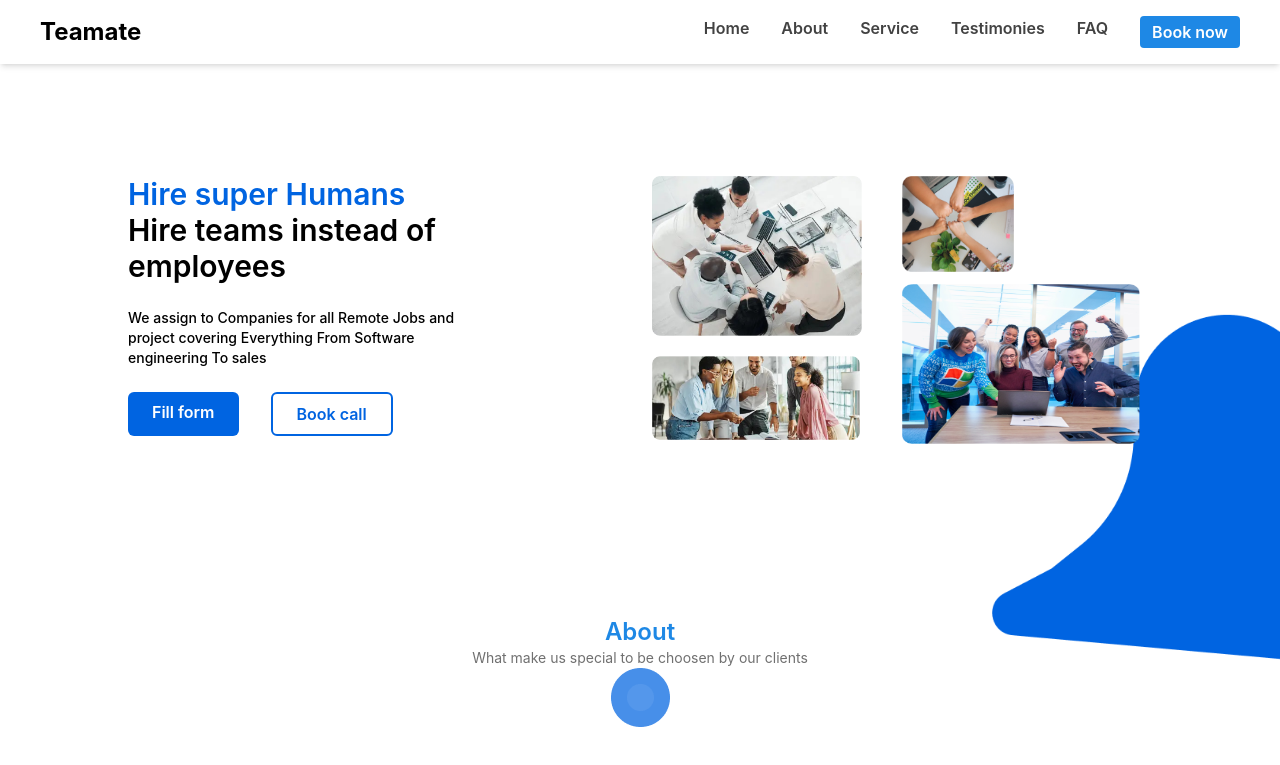
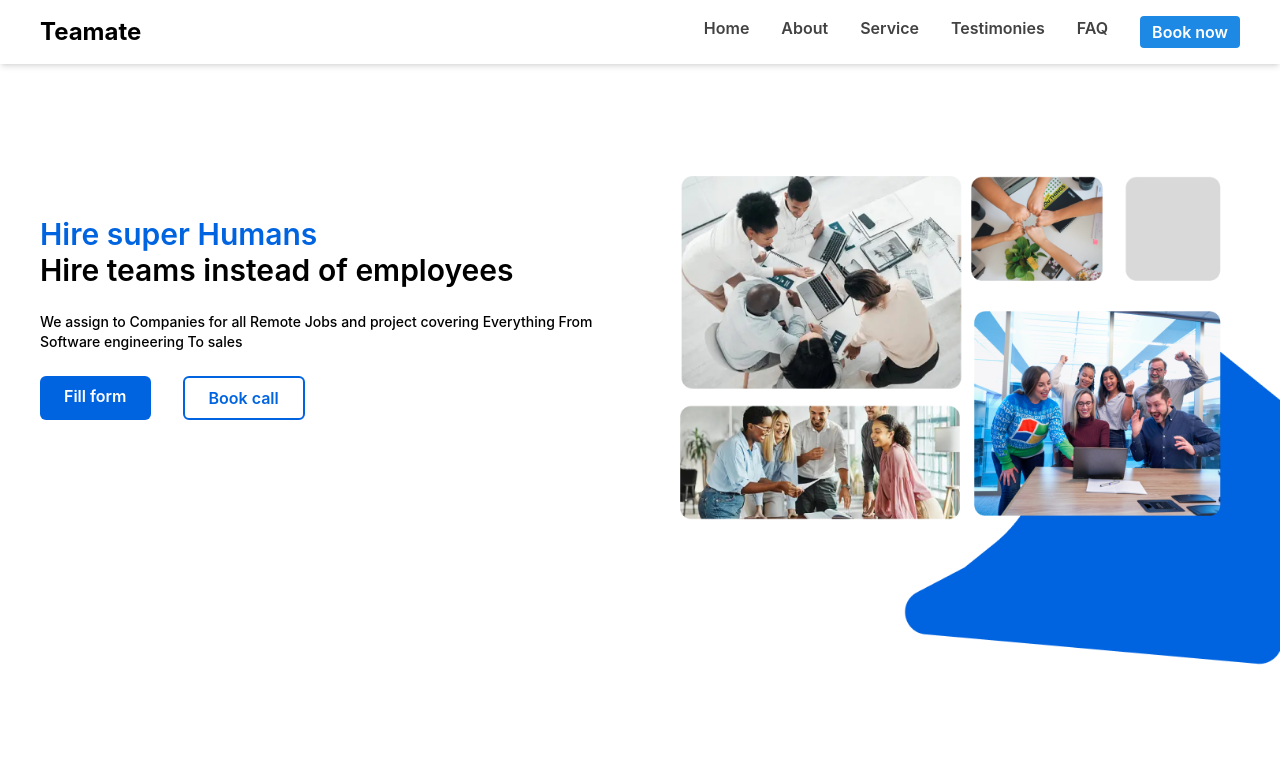
Before and after one commit to jodosjodos/teammate, a React (Vite) app: page / in a window 1280 px wide. Shown: the top 765 px of the page. Built offline with nearby package versions, Linux system fonts and the light colour scheme.

Commit message:
well laodign state

```diff
--- a/src/App.jsx
+++ b/src/App.jsx
@@ -10,14 +10,27 @@
 
 const App = () => {
   const [loading, setLoading] = useState(true);
+  const [progress, setProgress] = useState(10);
 
   useEffect(() => {
-    const timer = setTimeout(() => {
-      setLoading(false);
-    }, 1000); // Set the duration for your loading simulation
+    const timer = setInterval(() => {
+      setProgress((prevProgress) =>
+        prevProgress >= 100 ? 0 : prevProgress + 10
+      );
+    }, 100);
 
-    return () => clearTimeout(timer);
+    return () => {
+      clearInterval(timer);
+    };
   }, []);
+
+  useEffect(() => {
+    if (progress === 100) {
+      setTimeout(() => {
+        setLoading(false);
+      }, 100);
+    }
+  }, [progress]);
 
   return (
     <BrowserRouter>
@@ -25,7 +38,7 @@
         <Navbar />
         <main>
           {loading ? (
-            <LinearLoading />
+            <LinearLoading progress={progress} setProgress={setProgress} />
           ) : (
             <Routes>
               <Route path="/" element={<Home />} />
--- a/src/components/LinearLoading.jsx
+++ b/src/components/LinearLoading.jsx
@@ -1,4 +1,4 @@
-import * as React from "react";
+import React, { useState, useEffect } from "react";
 import PropTypes from "prop-types";
 import LinearProgress from "@mui/material/LinearProgress";
 import Typography from "@mui/material/Typography";
@@ -10,7 +10,7 @@
       <Box sx={{ width: "80%", mr: 1 }}>
         <LinearProgress
           variant="determinate"
-          sx={{ height: "12px" ,borderRadius:"5px"}} // Set the height directly on LinearProgress
+          sx={{ height: "12px", borderRadius: "5px" }}
           {...props}
         />
       </Box>
@@ -27,15 +27,15 @@
   value: PropTypes.number.isRequired,
 };
 
-export default function LinearLoading() {
-  const [progress, setProgress] = React.useState(10);
+export default function LinearLoading({progress,setProgress}) {
 
-  React.useEffect(() => {
+  useEffect(() => {
     const timer = setInterval(() => {
       setProgress((prevProgress) =>
-        prevProgress >= 100 ? 10 : prevProgress + 10
+        prevProgress >= 100 ? 0 : prevProgress + 10
       );
-    }, 1000);
+    }, 100);
+
     return () => {
       clearInterval(timer);
     };
@@ -43,12 +43,18 @@
 
   return (
     <div className="flex justify-center items-center flex-col gap-0 md:py-24 lg:py-0 sm:py-64">
-      <div className=" flex items-center justify-center">
-        <img src="images/loadingLogo.png" alt="loading" className="lg:w-[80%] md:w-[50%] sm:w-[30%]" />
+      <div className="flex items-center justify-center">
+        <img
+          src="images/loadingLogo.png"
+          alt="loading"
+          className="lg:w-[80%] md:w-[50%] sm:w-[30%]"
+        />
       </div>
-      <Box sx={{ width: "40%", marginBottom: "0" }}> {/* Set marginBottom to "0" */}
-        <LinearProgressWithLabel value={progress} />
-      </Box>
+      {progress < 100 && (
+        <Box sx={{ width: "40%", marginBottom: "0" }}>
+          <LinearProgressWithLabel value={progress} />
+        </Box>
+      )}
     </div>
   );
 }
--- a/src/components/home/Intro.jsx
+++ b/src/components/home/Intro.jsx
@@ -8,17 +8,17 @@
   };
   const [isModelOpen, setIsModelOpen] = useState(false);
   const handleModel = () => {
-    setIsModelOpen(prev=>!prev  );
+    setIsModelOpen((prev) => !prev);
   };
   return (
-    <div className={`relative  ${isModelOpen ?" py-36":"py-0"}`}>
+    <div className={`relative  ${isModelOpen ? " py-36" : "py-0"}`}>
       <div
-        className={`flex flex-col md:flex-row md:px-32 md:py-28 md:flex ${
+        className={`flex flex-row justify-between md:flex-row md:py-28 md:flex sm:flex-col ${
           isModelOpen ? "z-10 opacity-15 blur-sm" : "z-50"
         }`}
       >
-        <div className="hidden md:block md:w-1/2 float-left ">
-          <div className="w-2/3 flex flex-col gap-y-6">
+        <div className="hidden md:block lg:block  p-10 flex-1">
+          <div className=" flex flex-col gap-y-6">
             <div>
               <p className="font-semibold text-3xl">
                 <span className="text-[#0064E1]">Hire super Humans</span>
@@ -41,7 +41,9 @@
               </Link>
               <button
                 onClick={handleModel}
-                className={` ${isModelOpen ?"hidden":"block"} px-6 py-2 bg-white border-2 border-[#0064E1] text-[#0064E1] hover:bg-[#0064E1] hover:text-white font-semibold rounded-md`}
+                className={` ${
+                  isModelOpen ? "hidden" : "block"
+                } px-6 py-2 bg-white border-2 border-[#0064E1] text-[#0064E1] hover:bg-[#0064E1] hover:text-white font-semibold rounded-md`}
               >
                 Book call
               </button>
@@ -49,7 +51,7 @@
           </div>
         </div>
 
-        <div className="block md:hidden md:w-1/2 float-left">
+        <div className="block md:hidden lg:hidden">
           <div className="mt-16 flex flex-col gap-y-6 px-5">
             <div>
               <p className="font-semibold text-3xl">
@@ -74,41 +76,12 @@
           </div>
         </div>
 
-        <div className="md:w-1/2 h-72 float-end  mx-auto gap-3 columns-2 px-3 ">
+        <div className="flex-1">
           <img
-            src="images/intro_blob.png"
-            alt="intro-blob"
-            className="w-[330px] md:w-72 h-96 md:h-auto absolute right-0 md:top-[250px] -z-20"
+            src="images/superHumans.png"
+            alt="super human"
+            className="w-full"
           />
-          <div className="z-10 h-96">
-            <div className="flex flex-col gap-y-5">
-              <div className="">
-                <img src="images/intro-1.png" alt="intro-1" className="h-40" />
-              </div>
-              <div>
-                <img src="images/intro-4.png" alt="intro-1" className=" w-52" />
-              </div>
-            </div>
-            <div className="flex flex-col gap-3">
-              <div className="flex gap-5">
-                <div>
-                  <img
-                    src="images/intro-2.png"
-                    alt="intro-1"
-                    className="w-28 h-24"
-                  />
-                </div>
-                <div className=" w-20 rounded-md bg-slate-300"></div>
-              </div>
-              <div>
-                <img
-                  src="images/intro-5.png"
-                  alt="intro-1"
-                  className="w-96 h-40"
-                />
-              </div>
-            </div>
-          </div>
         </div>
       </div>
       {isModelOpen && (
@@ -118,10 +91,13 @@
         >
           <div className="self-center flex flex-col  py-3 gap-5">
             <button className="self-end px-4" onClick={handleModel}>
-              <CloseIcon  sx={{fontSize:"28px"}}/>
+              <CloseIcon sx={{ fontSize: "28px" }} />
             </button>
             <div className="flex flex-col px-20 gap-3">
-              <h1 className="self-center font-bold text-xl"> <span className="text-[#0064E1]">Terms</span> and condition</h1>
+              <h1 className="self-center font-bold text-xl">
+                {" "}
+                <span className="text-[#0064E1]">Terms</span> and condition
+              </h1>
               <div>
                 <span className="font-bold"> Scope of Work:</span>
                 The Company agrees to provide AI software development and sales
@@ -193,7 +169,13 @@
               </div>
             </div>
             <div className="flex flex-row gap-3 px-20">
-              <input type="checkbox" lang="en" id="checkBox"  className=" w-[5%] hover:cursor-pointer focus:cursor-pointer"  onChange={handleModel}/>
+              <input
+                type="checkbox"
+                lang="en"
+                id="checkBox"
+                className=" w-[5%] hover:cursor-pointer focus:cursor-pointer"
+                onChange={handleModel}
+              />
               <label htmlFor="checkBox">I accept terms and condition</label>
             </div>
           </div>
```
Also changed, not shown: public/images/superHumans.png (added).
